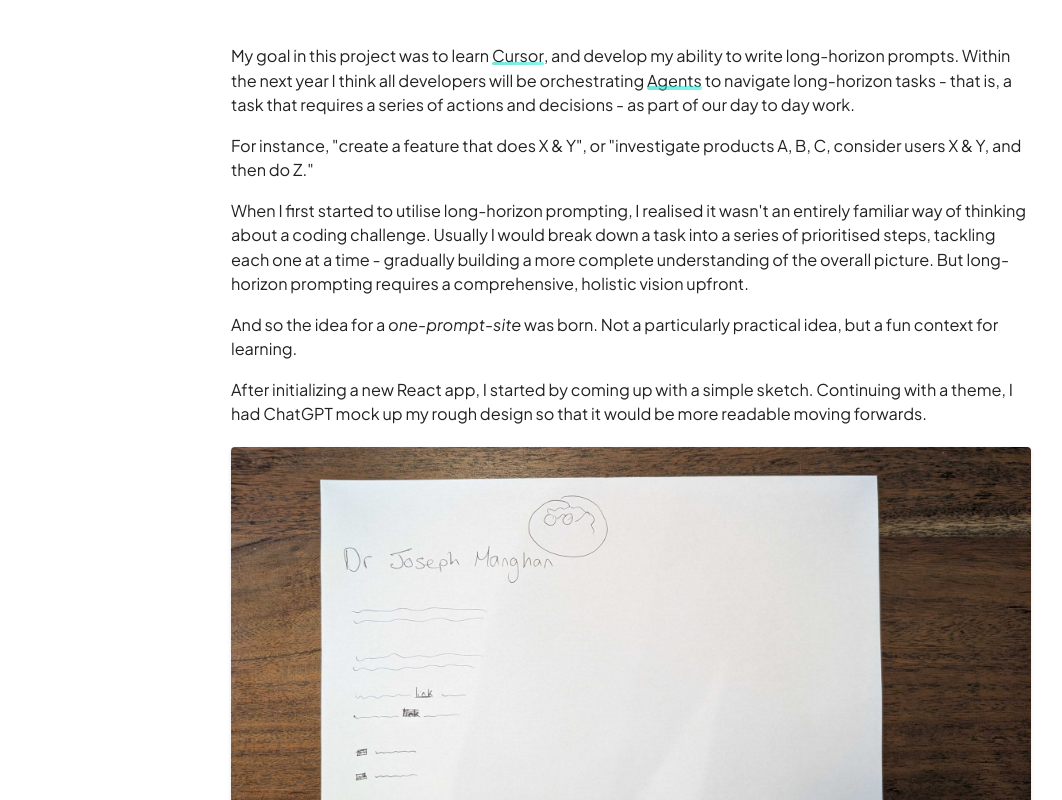
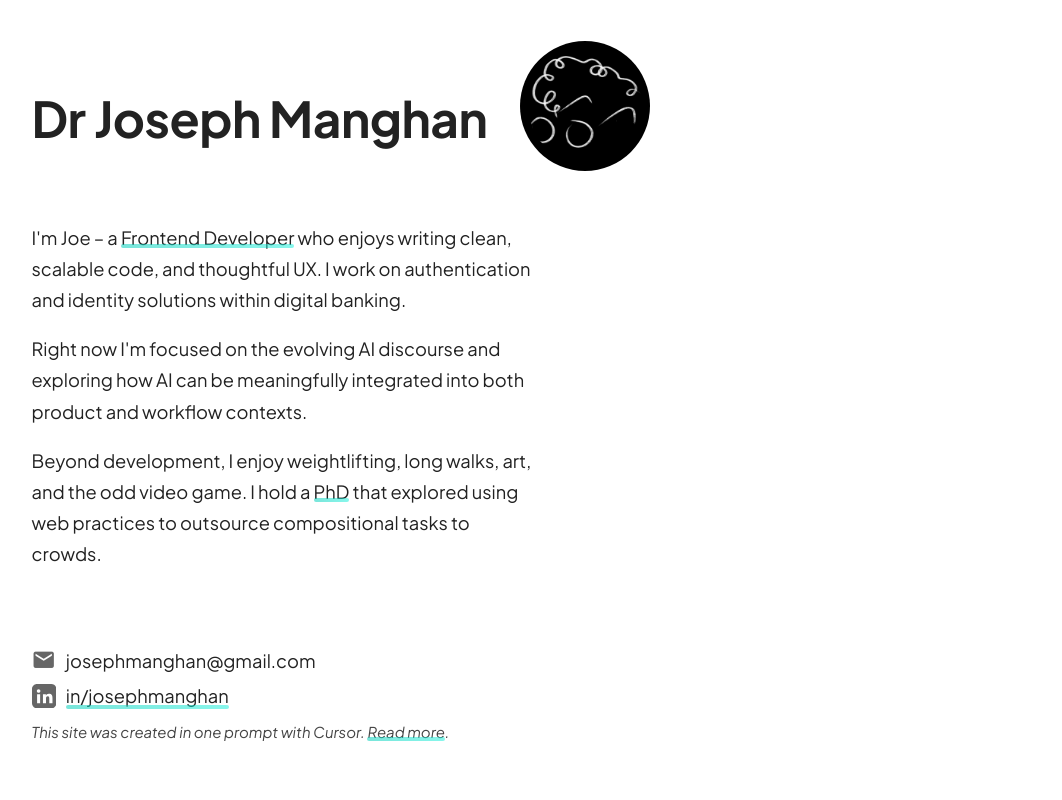
Before and after one commit to josephmanghan/one-prompt-site, a React (Vite) app: page /one-prompt-site-blog in a window 1280 px wide. Shown: the top 800 px of the page, without its empty margins (9-1071 px from the left). Built offline with nearby package versions, Linux system fonts and the light colour scheme.

Commit message:
update app jsx with hash router

```diff
--- a/src/App.jsx
+++ b/src/App.jsx
@@ -4,13 +4,13 @@ import Header from './components/Header/Header';
 import Bio from './components/Bio/Bio';
 import Contact from './components/Contact/Contact';
 import Blog from './components/Blog';
-import { BrowserRouter as Router, Routes, Route } from 'react-router-dom';
+import { HashRouter as Router, Routes, Route } from 'react-router-dom';
 
 function App() {
 	return (
 		<Router>
 			<Routes>
-				<Route path="/one-prompt-site-blog" element={<Blog />} />
+				<Route path="/blog" element={<Blog />} />
 				<Route path="/*" element={
 					<Wrapper>
 						<Header />
```
